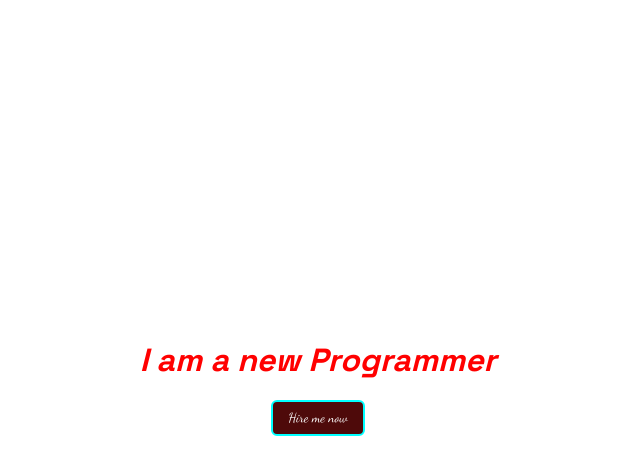
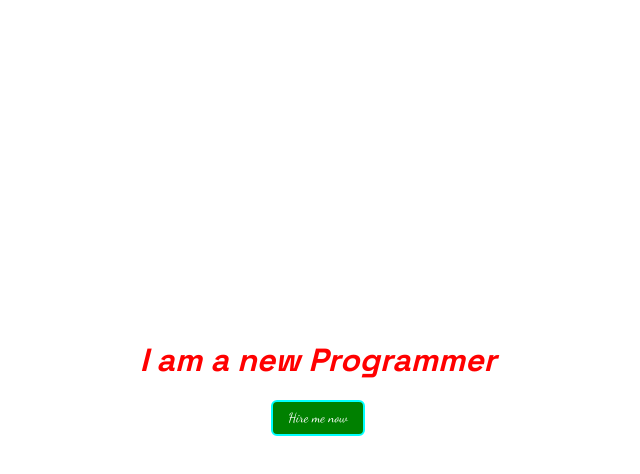
Before and after one commit to kaium44809/html-css-conceptual, a plain HTML site: page index.html in a window 1280 px wide. In both pictures the pointer is over the button "Hire me now". Shown: the top 474 px of the page, without its empty margins (322-962 px from the left). Drawn offline with Linux system fonts and the light colour scheme.

Commit message:
last commit

```diff
--- a/style/style.css
+++ b/style/style.css
@@ -42,5 +42,9 @@ h1{
     border-color     : aqua;
     border-radius    : 6px;
     font-family      : "Dancing Script", cursive;
-
+    transition       : all 1s;
+    cursor           : pointer;
 }
+.button:hover{
+    background-color: green;
+}
```
